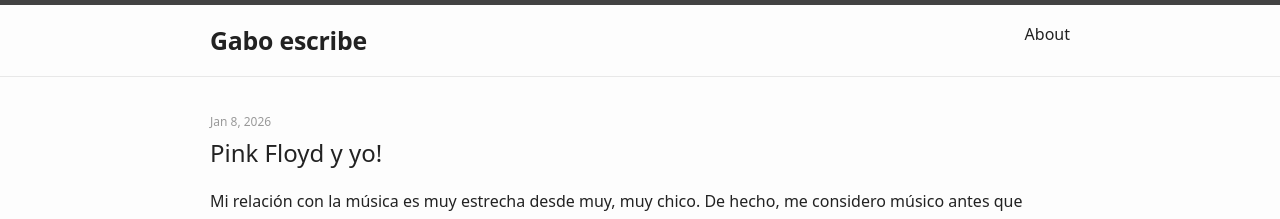
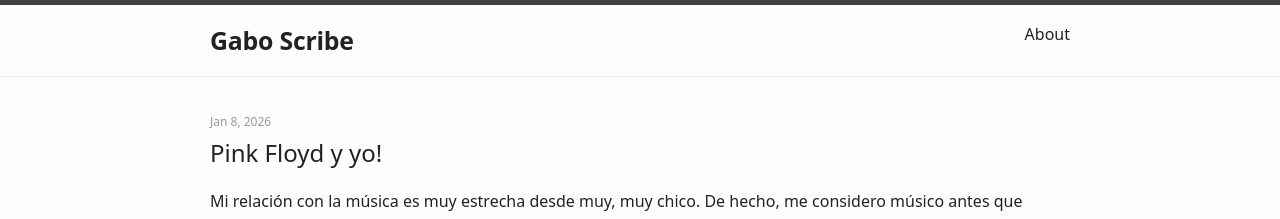
Before and after one commit to gsplay/blog, a Jekyll site: the page built from index.markdown, in a window 1280 px wide. Shown: the top 219 px of the page. Built offline with Jekyll 4.4.1, drawn with Linux system fonts in a browser that asks for light colours.

Commit message:
Cambio de nombre a ver si se deja de joder :D

```diff
--- a/_config.yml
+++ b/_config.yml
@@ -18,10 +18,10 @@
 # You can create any custom variable you would like, and they will be accessible
 # in the templates via {{ site.myvariable }}.
 
-title: Gabo escribe
+title: Gabo Scribe
 #email: your-email@example.com
 description: >- # this means to ignore newlines until "baseurl:"
-  Una bitacora sobre vida & cosas que me interesan
+  Una bitacora sobre vida & cosas
 baseurl: "" # the subpath of your site, e.g. /blog
 url: "" # the base hostname & protocol for your site, e.g. http://example.com
 #twitter_username: jekyllrb
```
